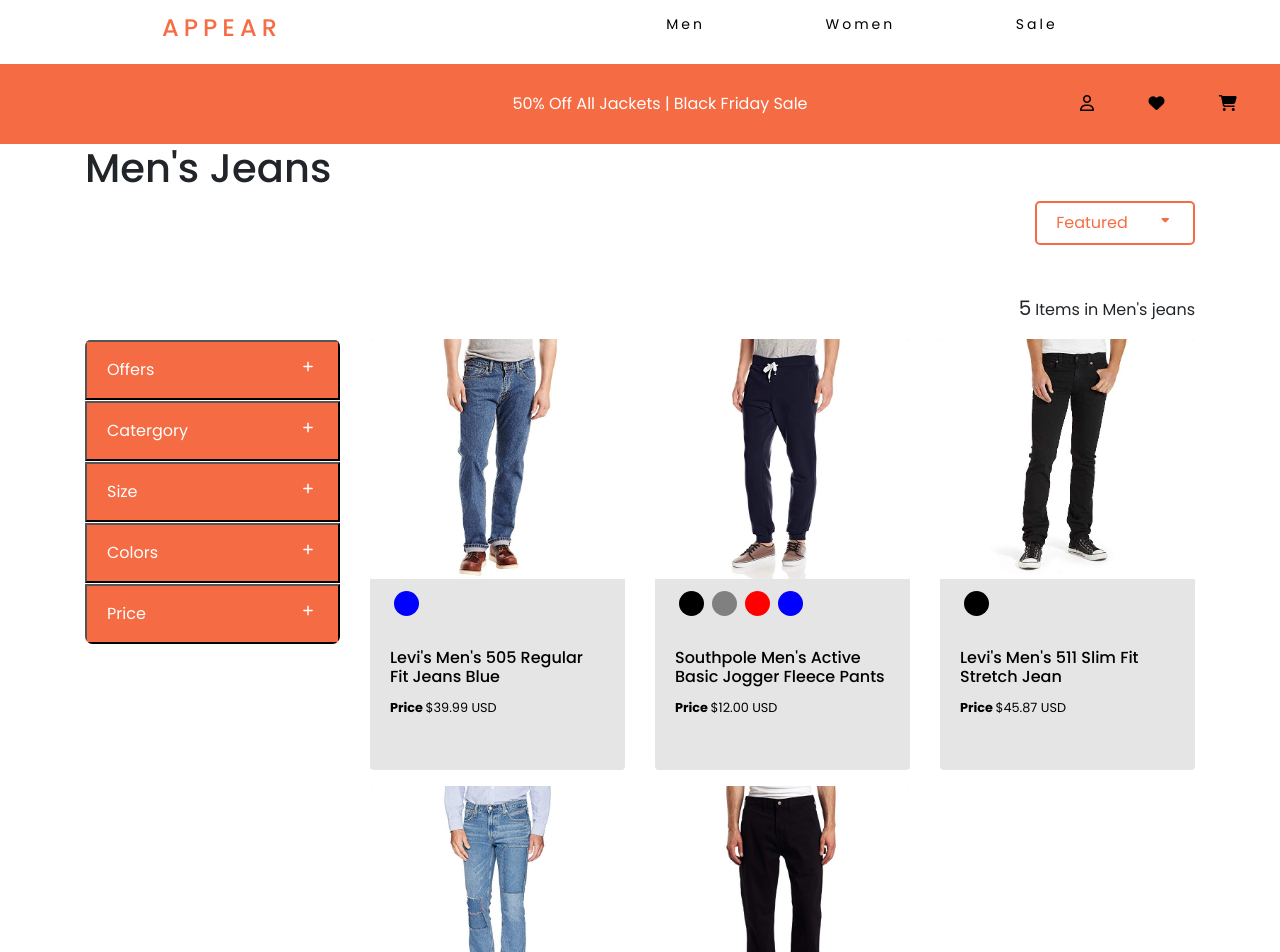
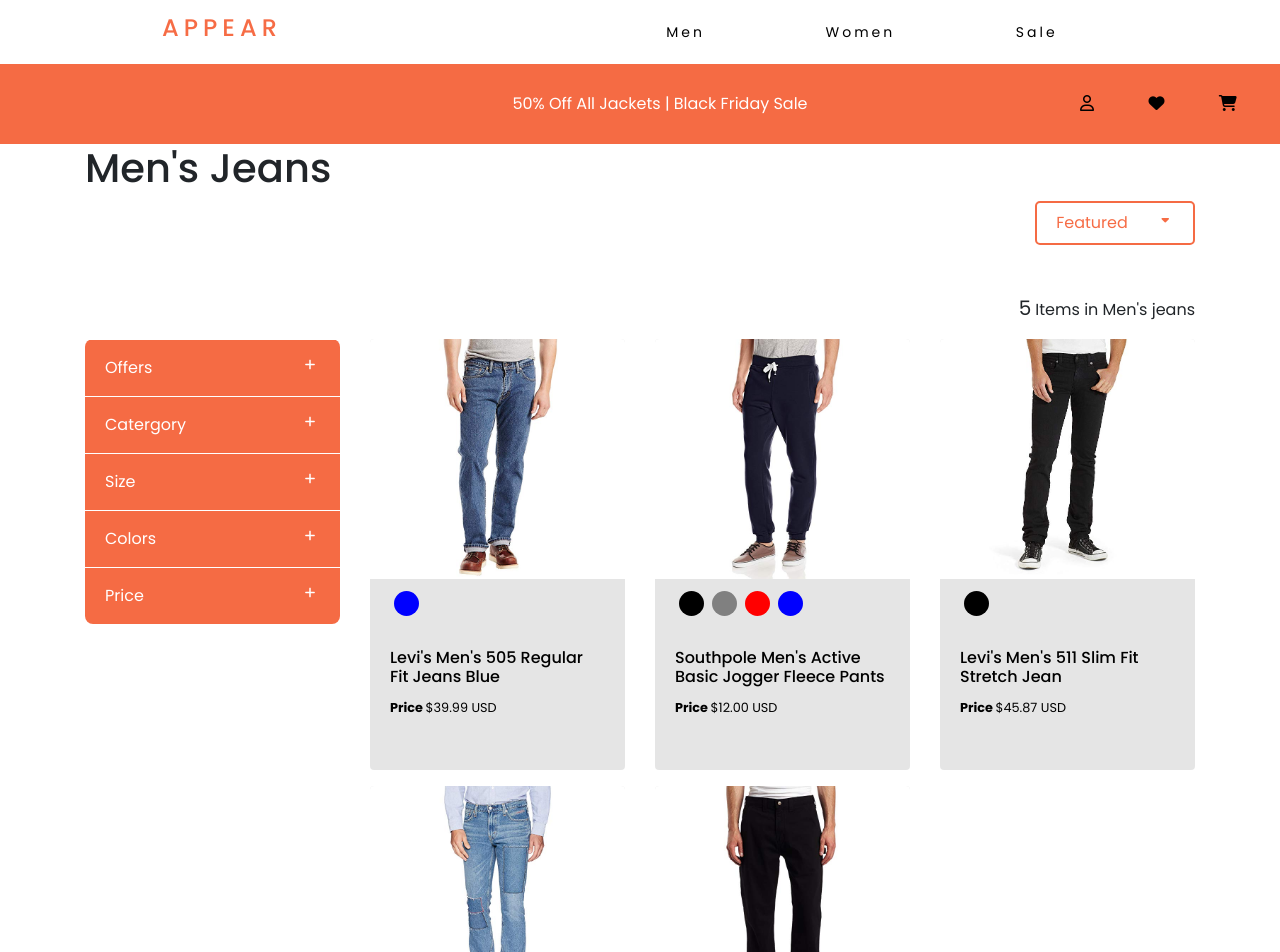
Before and after one commit to Adrian-Forde-1/Clothing-Website, a React (Create React App) app: page /#/men/jeans in a window 1280 px wide. Shown: the top 952 px of the page. Built offline with nearby package versions, Linux system fonts and the light colour scheme.

Commit message:
Changed navbar styling and price filter input field styling

```diff
--- a/src/styles/style.css
+++ b/src/styles/style.css
@@ -47,6 +47,7 @@ body {
       -ms-flex-align: center;
           align-items: center;
   width: 40%;
+  margin-bottom: 0px !important;
 }
 
 .navigation-links li {
@@ -58,6 +59,10 @@ body {
   text-decoration: none;
   letter-spacing: 3px;
   font-size: 14px;
+}
+
+.navigation-links a:hover {
+  color: #f34413c9;
 }
 
 .navigation-active {
@@ -449,6 +454,7 @@ body {
   background: #f34413c9;
   color: white;
   width: 100%;
+  border: none;
 }
 
 .menu-button:hover {
@@ -613,6 +619,7 @@ body {
           column-gap: 10px;
   row-gap: 10px;
   cursor: pointer;
+  padding: 10px 10px;
 }
 
 .size-holder div {
@@ -639,11 +646,12 @@ body {
           justify-content: center;
   -ms-flex-line-pack: distribute;
       align-content: space-around;
-  padding: 5px 50px;
+  padding: 5px;
   cursor: pointer;
 }
 
 .price-filter {
+  width: 100%;
   display: -webkit-box;
   display: -ms-flexbox;
   display: flex;
@@ -661,7 +669,24 @@ body {
   color: #f34413c9;
 }
 
-.price-filter input {
+.price-input-filter {
+  width: 100%;
+  display: -webkit-box;
+  display: -ms-flexbox;
+  display: flex;
+  -webkit-box-pack: center;
+      -ms-flex-pack: center;
+          justify-content: center;
+}
+
+.price-input-filter span {
+  -ms-flex-negative: 2;
+      flex-shrink: 2;
+  color: white;
+}
+
+.price-input-filter input {
+  width: 60%;
   border: 2px solid #f34413c9;
 }
 
--- a/src/styles/style.scss
+++ b/src/styles/style.scss
@@ -48,6 +48,7 @@ body {
   justify-content: space-around;
   align-items: center;
   width: 40%;
+  margin-bottom: 0px !important;
   li {
     list-style: none;
   }
@@ -56,6 +57,10 @@ body {
     text-decoration: none;
     letter-spacing: 3px;
     font-size: 14px;
+
+    &:hover {
+      color: $orioles-orange;
+    }
   }
 }
 
@@ -391,6 +396,7 @@ body {
   background: $orioles-orange;
   color: white;
   width: 100%;
+  border: none;
 
   &:hover {
     color: white;
@@ -538,6 +544,7 @@ body {
   column-gap: 10px;
   row-gap: 10px;
   cursor: pointer;
+  padding: 10px 10px;
 
   div {
     margin: auto;
@@ -556,11 +563,12 @@ body {
   flex-direction: column;
   justify-content: center;
   align-content: space-around;
-  padding: 5px 50px;
+  padding: 5px;
   cursor: pointer;
 }
 
 .price-filter {
+  width: 100%;
   display: flex;
   justify-content: center;
   align-items: center;
@@ -572,8 +580,19 @@ body {
       color: $orioles-orange;
     }
   }
-
+}
+
+.price-input-filter {
+  width: 100%;
+  display: flex;
+  justify-content: center;
+
+  span {
+    flex-shrink: 2;
+    color: white;
+  }
   input {
+    width: 60%;
     border: 2px solid $orioles-orange;
   }
 }
```
Also changed, not shown: 1 other file (tests, documents, lock files or other folders).
